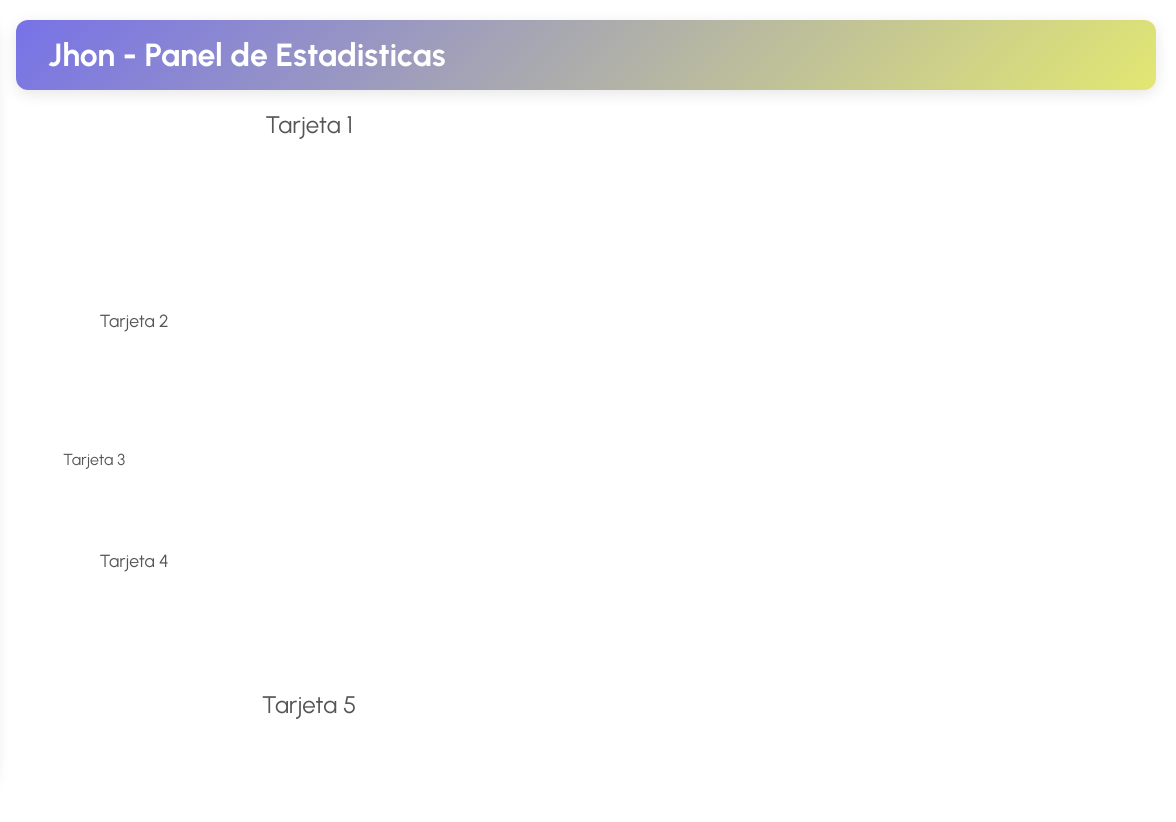
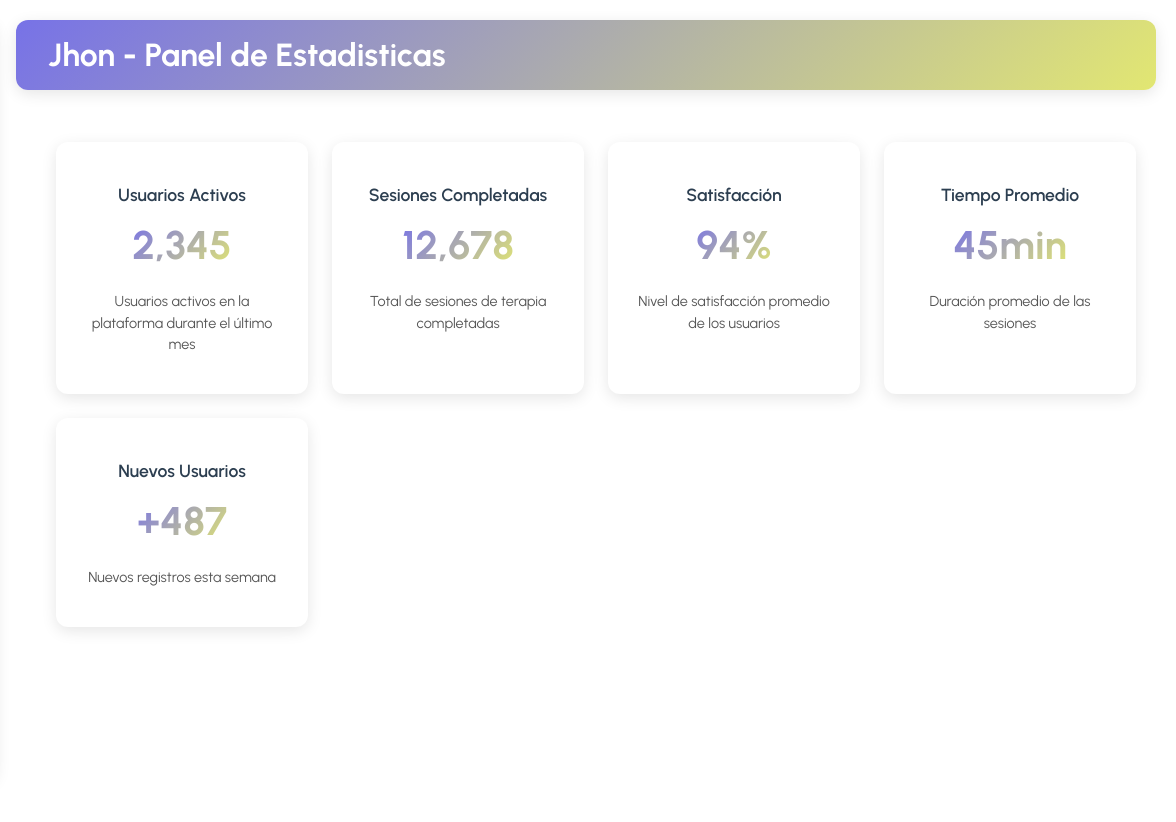
Before and after one commit to santiyosa/menteconectadafront, a plain HTML site: page Equipo5-PanelEstadisticas/Contributors/Jhon/jhon.html in a window 1280 px wide. Shown: the full height of the page, 104-1280 px from the left. After the commit the page ends 800 px from the top, so only its background shows below. Drawn offline with Linux system fonts and the light colour scheme.

Commit message:
Feature: Reemplazo de tarjetas por estadísticas en los paneles de Andrea, Diego, Jhon, Mariana y Mateo, con nuevos estilos en CSS.

```diff
--- a/Equipo5-PanelEstadisticas/Contributors/Jhon/jhon.html
+++ b/Equipo5-PanelEstadisticas/Contributors/Jhon/jhon.html
@@ -38,12 +38,32 @@
         <h1 class="titulo">Jhon - Panel de Estadisticas</h1>
     </header>
     <main class="principal">
-        <section class="tarjetas">
-            <div class="tarjeta grande texto" contenteditable="false">Tarjeta 1</div>
-            <div class="tarjeta mediana texto" contenteditable="false">Tarjeta 2</div>
-            <div class="tarjeta pequena texto" contenteditable="false">Tarjeta 3</div>
-            <div class="tarjeta mediana texto" contenteditable="false">Tarjeta 4</div>
-            <div class="tarjeta grande texto" contenteditable="false">Tarjeta 5</div>
+        <section class="grid-estadisticas">
+            <div class="tarjeta-estadistica">
+                <h3 class="titulo-estadistica">Usuarios Activos</h3>
+                <div class="valor-estadistica">2,345</div>
+                <p class="descripcion-estadistica">Usuarios activos en la plataforma durante el último mes</p>
+            </div>
+            <div class="tarjeta-estadistica">
+                <h3 class="titulo-estadistica">Sesiones Completadas</h3>
+                <div class="valor-estadistica">12,678</div>
+                <p class="descripcion-estadistica">Total de sesiones de terapia completadas</p>
+            </div>
+            <div class="tarjeta-estadistica">
+                <h3 class="titulo-estadistica">Satisfacción</h3>
+                <div class="valor-estadistica">94%</div>
+                <p class="descripcion-estadistica">Nivel de satisfacción promedio de los usuarios</p>
+            </div>
+            <div class="tarjeta-estadistica">
+                <h3 class="titulo-estadistica">Tiempo Promedio</h3>
+                <div class="valor-estadistica">45min</div>
+                <p class="descripcion-estadistica">Duración promedio de las sesiones</p>
+            </div>
+            <div class="tarjeta-estadistica">
+                <h3 class="titulo-estadistica">Nuevos Usuarios</h3>
+                <div class="valor-estadistica">+487</div>
+                <p class="descripcion-estadistica">Nuevos registros esta semana</p>
+            </div>
         </section>
     </main>
 </body>
--- a/Equipo5-PanelEstadisticas/Styles/style.css
+++ b/Equipo5-PanelEstadisticas/Styles/style.css
@@ -191,24 +191,6 @@
   border-bottom-right-radius: var(--radio);
 }
 
-.grande {
-  font-size: 1.5rem;
-  width: 570px;
-  min-height: 200px;
-}
-
-.mediana {
-  font-size: 1.1rem;
-  width: 220px;
-  min-height: 140px;
-}
-
-.pequena {
-  font-size: 1rem;
-  width: 140px;
-  min-height: 100px;
-}
-
 .busqueda-header {
   margin-left: auto;
   display: flex;
@@ -243,3 +225,56 @@
   stroke: #bdbd7d;
   opacity: 0.8;
 }
+
+.grid-estadisticas {
+  display: grid;
+  grid-template-columns: repeat(auto-fit, minmax(240px, 1fr));
+  gap: 1.5rem;
+  padding: 2rem;
+  max-width: 1200px;
+  margin: 0 auto;
+}
+
+.tarjeta-estadistica {
+  background: var(--blanco);
+  border-radius: var(--radio);
+  padding: 1.5rem;
+  box-shadow: var(--sombra);
+  transition: transform 0.3s ease, box-shadow 0.3s ease;
+  display: flex;
+  flex-direction: column;
+  align-items: center;
+  text-align: center;
+}
+
+.tarjeta-estadistica:hover {
+  transform: translateY(-5px);
+  box-shadow: 0 8px 24px rgba(119, 114, 231, 0.15);
+}
+
+.valor-estadistica {
+  font-size: 2.5rem;
+  font-weight: 700;
+  color: var(--primario);
+  margin: 0.5rem 0;
+  font-family: "Urbanist", sans-serif;
+  background: linear-gradient(135deg, var(--primario), var(--secundario));
+  -webkit-background-clip: text;
+  background-clip: text;
+  -webkit-text-fill-color: transparent;
+}
+
+.titulo-estadistica {
+  font-size: 1.1rem;
+  color: var(--oscuro);
+  margin-bottom: 0.5rem;
+  font-weight: 600;
+  font-family: "Urbanist", sans-serif;
+}
+
+.descripcion-estadistica {
+  font-size: 0.9rem;
+  color: var(--claro);
+  line-height: 1.5;
+  font-family: "Urbanist", sans-serif;
+}
```
Also changed, not shown: Equipo5-PanelEstadisticas/Contributors/Andrea/andrea.html (+26 -6 lines), Equipo5-PanelEstadisticas/Contributors/Diego/diego.html (+26 -6 lines), Equipo5-PanelEstadisticas/Contributors/Mariana/mariana.html (+26 -6 lines), Equipo5-PanelEstadisticas/Contributors/Mateo/mateo.html (+26 -6 lines).
